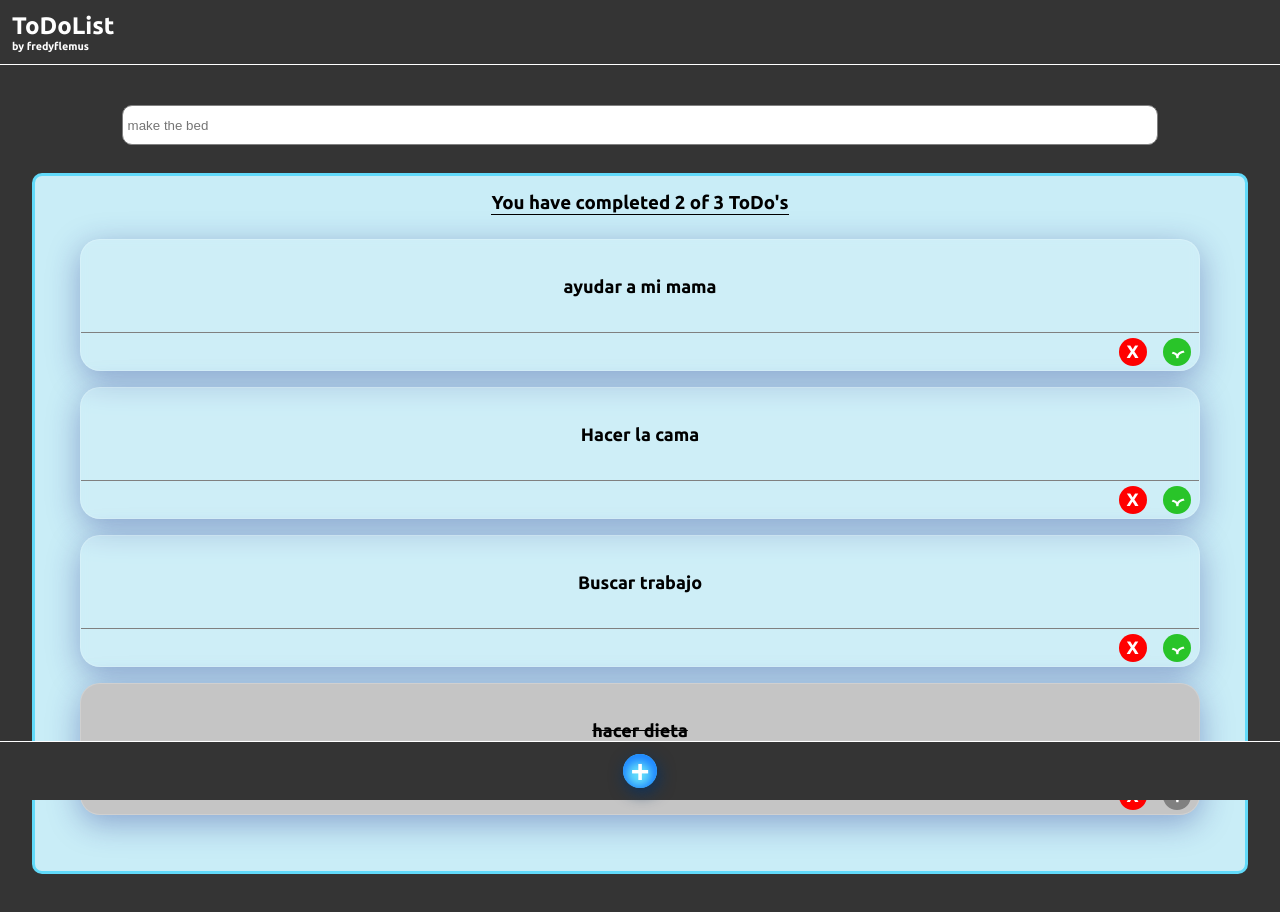
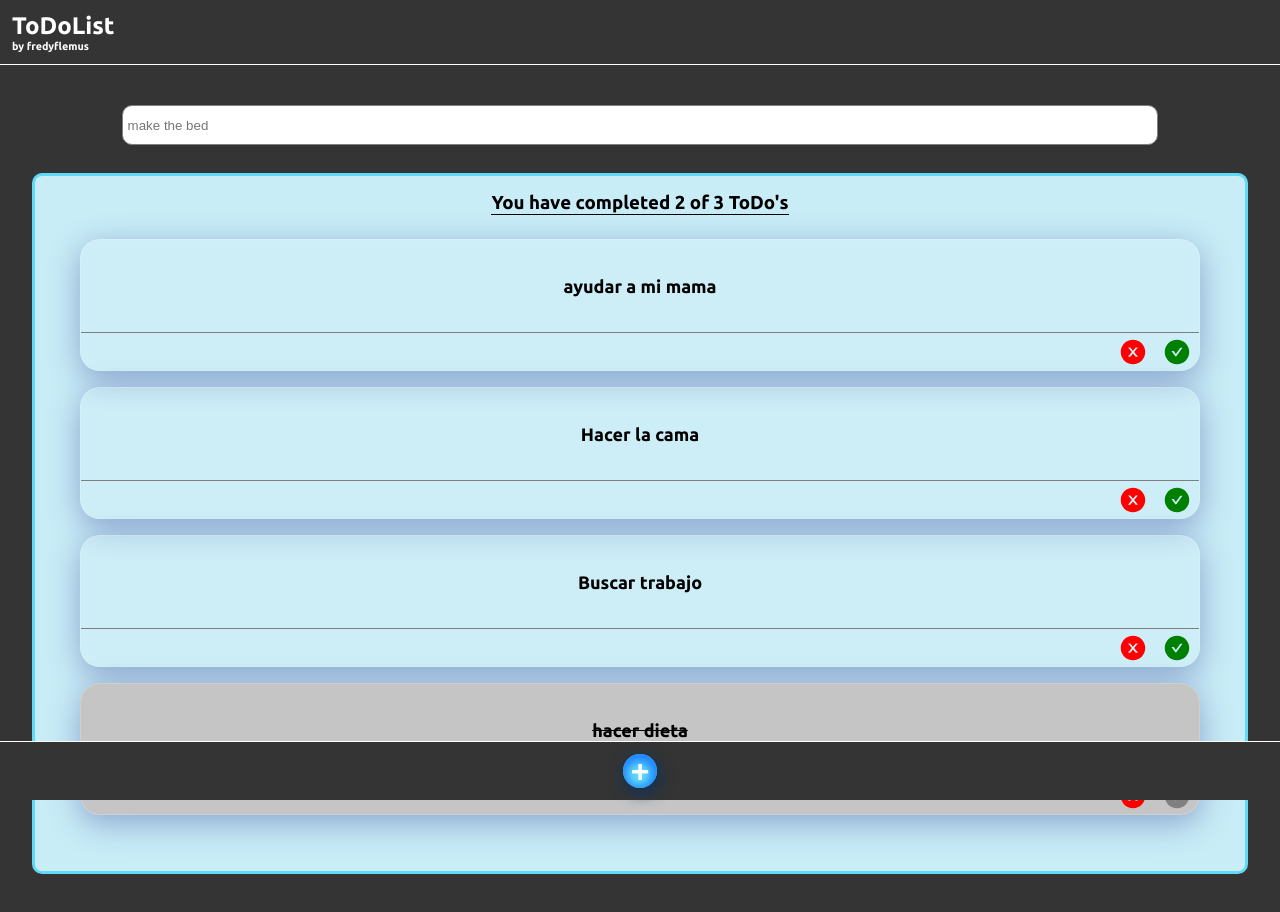
Before and after one commit to fredydlemus/ToDoList_withReact_v2, a React app: page / in a window 1280 px wide. Shown: the top 912 px of the page. Built offline with nearby package versions, Linux system fonts and the light colour scheme.

Commit message:
[FIX] css UI

```diff
--- a/package.json
+++ b/package.json
@@ -25,6 +25,7 @@
     "html-webpack-plugin": "^5.5.0",
     "react": "^17.0.2",
     "react-dom": "^17.0.2",
+    "react-icons": "^4.3.1",
     "sass-loader": "^12.2.0",
     "webpack": "^5.60.0",
     "webpack-cli": "^4.9.1",
--- a/src/components/ToDoItem.jsx
+++ b/src/components/ToDoItem.jsx
@@ -1,5 +1,6 @@
 import React from 'react'
 import '../styles/ToDoItem.scss';
+import {AiFillCheckCircle, AiFillCloseCircle} from 'react-icons/ai';
 
 const ToDoItem = (props) =>{
     return(
@@ -9,14 +10,16 @@ const ToDoItem = (props) =>{
                 <p>{props.text}</p>
             </div>
             <div className='ToDoItem-buttons'>
+                <AiFillCloseCircle
+                    className='button'
+                    size='28px'
+                    color='red' />
 
-                <span>
-                    <div>X</div>
-                </span>
-
-                <span>
-                    <div>ᄼ</div>
-                </span>
+                <AiFillCheckCircle
+                    className='button'
+                    size='28px'
+                    color={`${!props.completed? 'green' : 'gray'}`}
+                />
             </div>
 
 
--- a/src/styles/ToDoItem.scss
+++ b/src/styles/ToDoItem.scss
@@ -28,36 +28,8 @@
 
     height: 38px;
     border-top: 1px solid gray;
-    span {
-      width: 28px;
-      height: 28px;
+    .button {
       margin: 0 8px 0 8px;
-      border-radius: 50%;
-      cursor: pointer;
-      display: flex;
-      align-items: center;
-      justify-content: center;
-      font-weight: bold;
-      font-size: 18px;
-      div {
-        display: flex;
-        justify-items: center;
-        align-items: center;
-      }
-    }
-    span:nth-child(1) {
-      background-color: red;
-      color: white;
-    }
-
-    span:nth-child(2) {
-      background-color: rgb(41, 196, 41);
-
-      transform: rotate(180deg);
-      color: white;
-    }
-    p {
-      color: var(--white);
     }
   }
   &-complete {
@@ -70,13 +42,6 @@
     }
     .ToDoItem-buttons {
       background-color: var(--gray);
-
-      span:nth-child(1) {
-        background-color: red;
-      }
-      span:nth-child(2) {
-        background-color: gray;
-      }
     }
   }
 }
```
Also changed, not shown: 2 other files (tests, documents, lock files or other folders).
